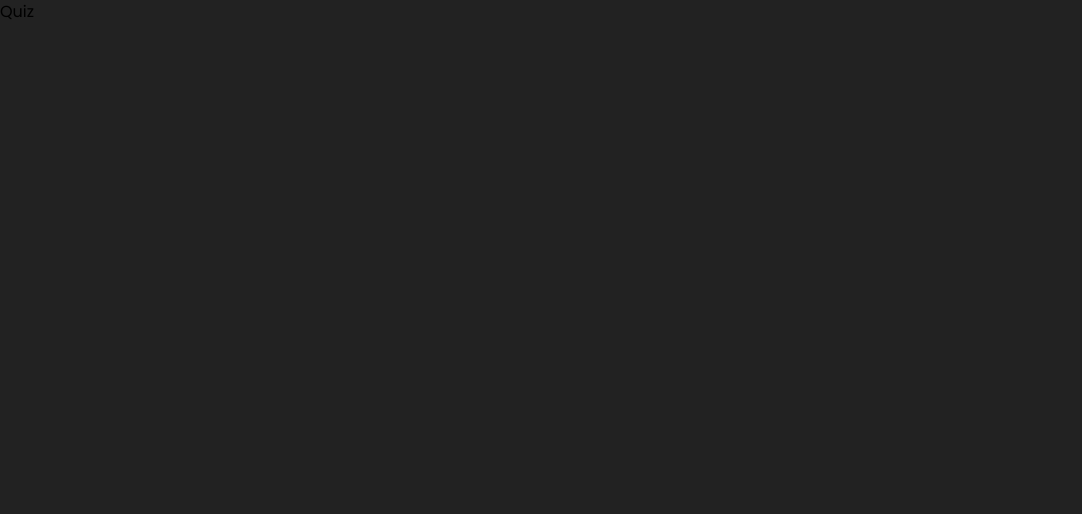
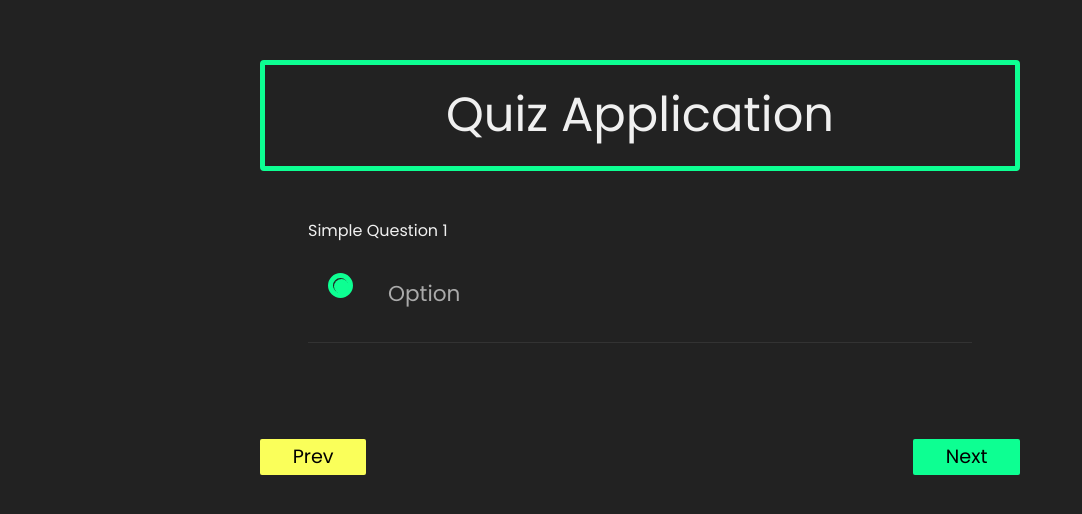
Before and after one commit to abhay-del/mern_login_app, a React (Create React App) app in the folder client/: page /quiz in a window 1280 px wide. Shown: the top 514 px of the page, without its empty margins (0-1082 px from the left). Built offline with nearby package versions, Linux system fonts and the light colour scheme.

Commit message:
27.33 mints

```diff
--- a/client/src/App.js
+++ b/client/src/App.js
@@ -15,7 +15,7 @@ import Quiz from './components/quiz/Quiz';
 import Result from './components/quiz/Result';
 
 
-import './styles/App.css';
+
 
 /** auth Middleware */
 import { Authorization, ProtectRoute } from './middleware/auth';
--- a/client/src/components/quiz/Main.js
+++ b/client/src/components/quiz/Main.js
@@ -3,13 +3,14 @@ import { Link } from 'react-router-dom';
 
 
 import '../../styles/Main.css'
+import '../../styles/App.css';
 
 export default function Main(){
 
     const inputRef = useRef(null);
 
     return(
-        <div className='container'>
+        <div className='container1'>
             <h1 className='title text-light'>Quiz Application</h1>
 
             <ol>
--- /dev/null
+++ b/client/src/components/quiz/Questions.js
@@ -0,0 +1,31 @@
+import React, { useState } from 'react';
+
+export default function Questions(){
+
+    const [checked, setChecked] = useState(undefined);
+
+    function onSelect(){
+       // setChecked(true);
+        console.log('radio button change')
+    }
+
+    return (
+        <div className='questions'>
+            <h2 className='text-light'>Simple Question 1</h2>
+
+            <ul>
+                <li>
+                    <input
+                        type="radio"
+                        value={checked}
+                        name="options"
+                        id='q1-option'
+                        onChange={onSelect()}
+                    />
+                    <label className='text-primary' htmlFor="q1-option">Option</label>
+                    <div className="check checked"></div>
+                </li>
+            </ul>
+        </div>
+    )
+}
--- a/client/src/components/quiz/Quiz.js
+++ b/client/src/components/quiz/Quiz.js
@@ -1,7 +1,37 @@
 import React from 'react';
+import Questions from './Questions';
+
+
+
+import '../../styles/App.css';
 
 export default function Quiz(){
+
+    /**Next Button Event hanlder */
+    function onNext(){
+        console.log("On Next Click");
+    }
+
+    /**Prev Button Event hanlder */
+    function onPrev(){
+        console.log("On Prev Click");
+    }
+
+
+
     return(
-        <div>Quiz</div>
+        <div className='container1'>
+            <h1 className='title text-light'>Quiz Application</h1>
+
+           { /** display Questions */}
+
+            <Questions></Questions>
+
+           <div className="grid">
+            <button className='btn prev' onClick={onPrev}>Prev</button>
+            <button className='btn next' onClick={onNext}>Next</button>
+           </div>
+
+        </div>
     )
 }
--- a/client/src/index.js
+++ b/client/src/index.js
@@ -5,9 +5,9 @@ import App from './App';
 
 const root = ReactDOM.createRoot(document.getElementById('root'));
 root.render(
-  <React.StrictMode>
+  <>
     <App />
-  </React.StrictMode>
+  </>
 );
 
 // If you want to start measuring performance in your app, pass a function
--- a/client/src/styles/App.css
+++ b/client/src/styles/App.css
@@ -15,7 +15,7 @@ body, html{
     font-family: 'Poppins', sans-serif;
 }
 
-.container{
+.container1{
   display: block;
   position: relative;
   margin: 40px auto;
@@ -24,7 +24,7 @@ body, html{
   padding: 20px;
 }
 
-.container .title{
+.container1 .title{
     font-size: 3em;
     text-align: center;
     border: 5px solid var(--primary-color);
@@ -36,14 +36,14 @@ body, html{
 	color: var(--light-color)
 }
 
-.container ul{
+.container1 ul{
   list-style: none;
   margin: 0;
   padding: 0;
 	overflow: auto;
 }
 
-.container .questions{
+.container1 .questions{
     padding: 3em;
 }
 
@@ -55,21 +55,21 @@ body, html{
   border-radius: 50px;
 } */
 
-.container .grid{
+.container1 .grid{
     margin-top: 3em;
     display: grid;
     grid-template-columns: 1fr 1fr;
 }
 
 
-.container .btn{
+.container1 .btn{
     padding: .2em 1.7em;
     border: none;
     border-radius: .1em;
     font-size: 1.2em;
 }
 
-.container .btn:hover{
+.container1 .btn:hover{
     cursor: pointer;
     background-color: #f0f0f0;
     color: #202020;
@@ -142,8 +142,8 @@ ul li .check::before {
   border-radius: 100%;
   height: 15px;
   width: 15px;
-  top: 5px;
-	left: 5px;
+  top: 1px;
+	left: 1px;
   margin: auto;
 	transition: background 0.25s linear;
 	-webkit-transition: background 0.25s linear;
```
